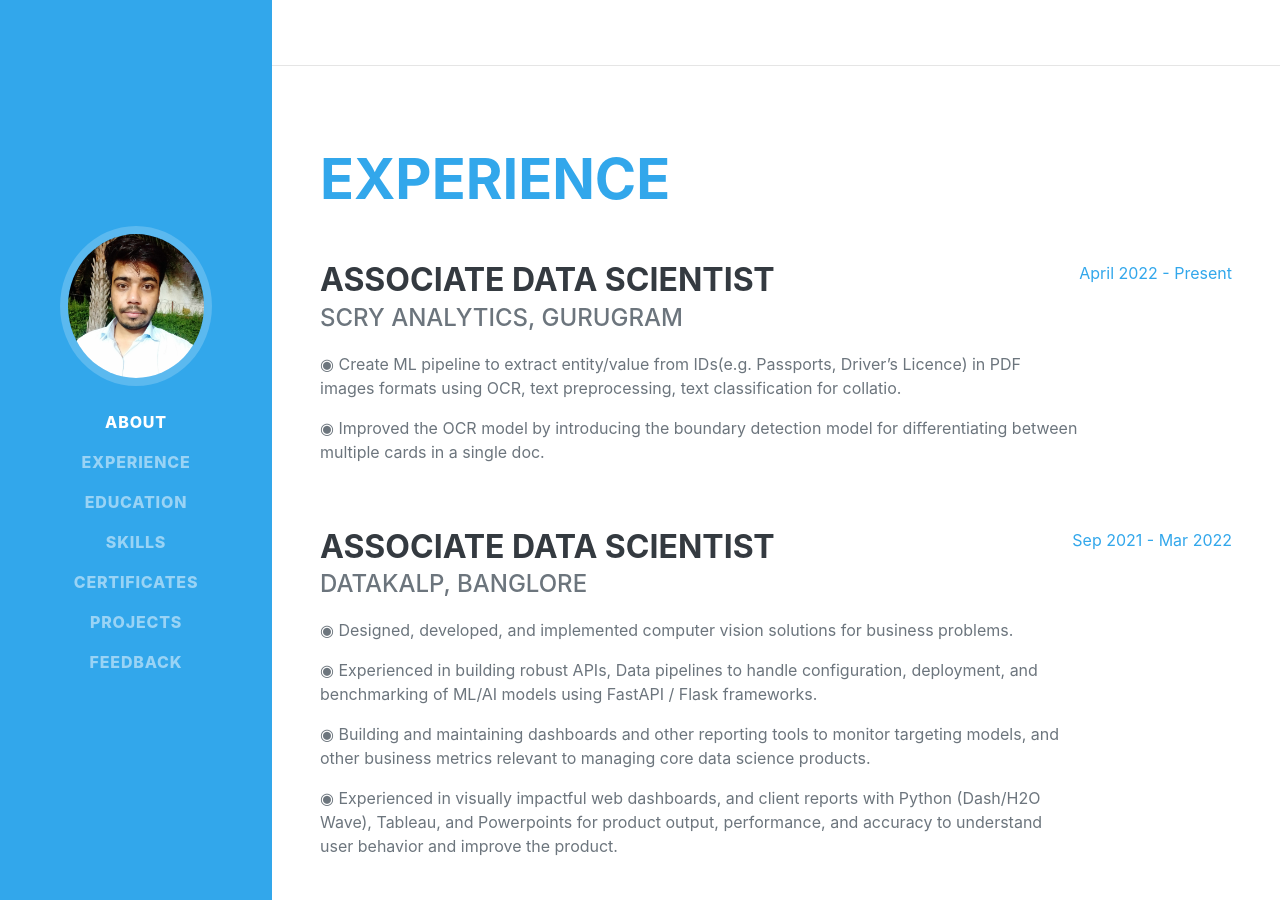
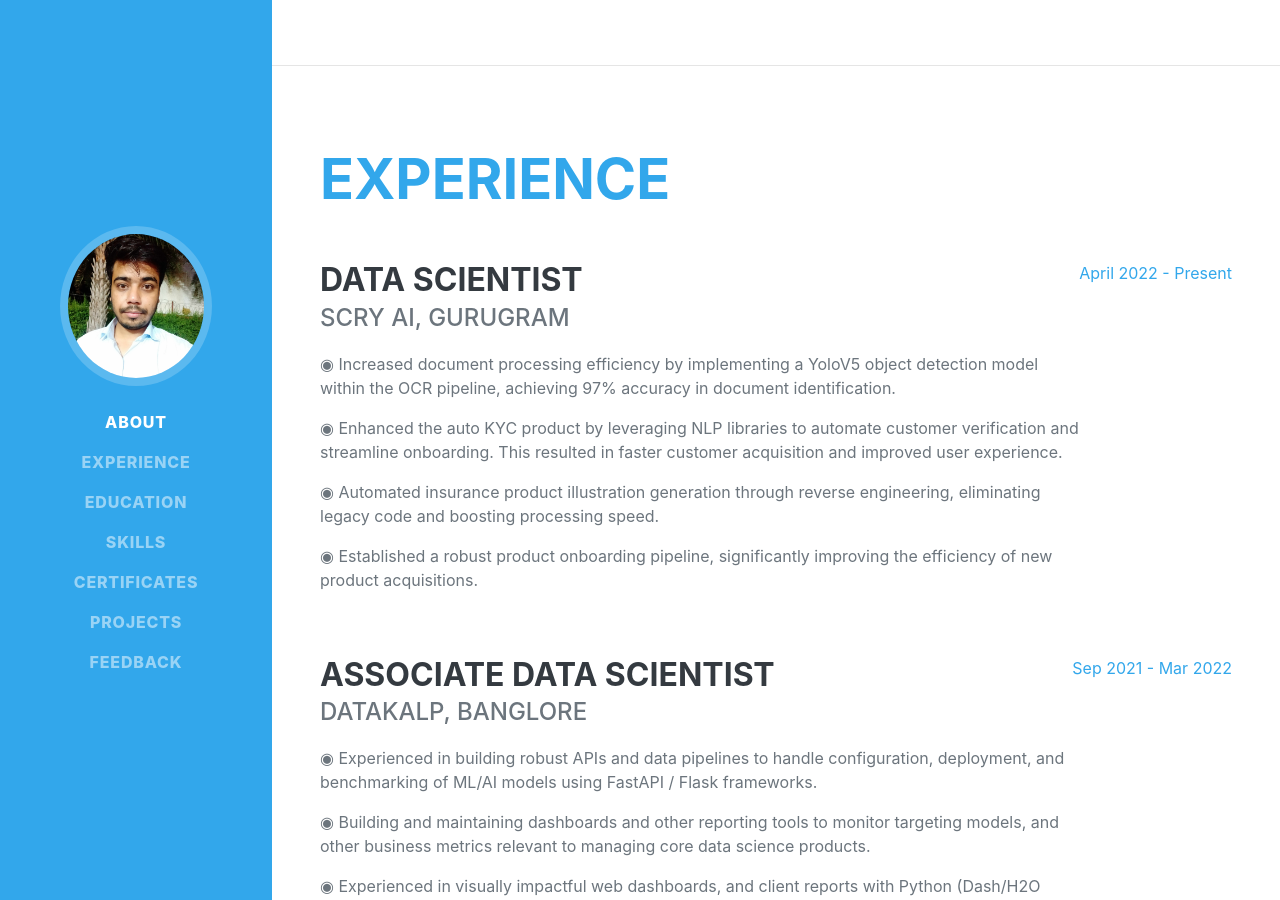
Before and after one commit to codeperfectplus/codeperfectplus.github.io, a Jekyll site: the page built from index.html, in a window 1280 px wide and 900 px high, scrolled down 835 px. Built offline with Jekyll 4.4.1, drawn with Linux system fonts in a browser that asks for light colours; nearby versions of some CDN libraries; some web fonts are replaced; some of the changed text lies outside the part shown.

Commit message:
chore: :book: resume updated

```diff
--- a/_config.yml
+++ b/_config.yml
@@ -16,10 +16,7 @@ dev_username: codeperfectplus
 github_username:  codeperfectplus
 facebook_username: mrperfect9015
 about_me: >- # this means to ignore newlines until "baseurl:"
-  Dedicated, passionate, and competent in new technology with experience in Python, Machine learning,
-  Deep learning and Computer vision. Capable of thinking out-of-the-box to create seamless,
-  exciting products for the target audience. Excellent analytical thinking and written/verbal communication skills.
-
+  Data Scientist (4 yrs) | Insurance & Healthcare AI Expert. Leverage CV & Deep Learning to optimize operations & decision-making.
 
 # Build settings
 theme: minima
--- a/_data/about.json
+++ b/_data/about.json
@@ -1,9 +1,4 @@
 [
-  {
-    "href": "http://codeperfectplus.herokuapp.com/",
-    "src": "https://img.shields.io/badge/ML%20Blog-%2320232a.svg?&amp;style=for-the-badge&amp;logo=bootstrap&amp;logoColor=white",
-    "alt": "blog"
-  },
   {
     "href":"https://www.linkedin.com/in/deepak-raj-35887386/",
     "src":"https://img.shields.io/badge/linkedin%20-%230077B5.svg?&amp;style=for-the-badge&amp;logo=linkedin&amp;logoColor=white",
--- a/_data/certificates.json
+++ b/_data/certificates.json
@@ -18,5 +18,9 @@
   {
     "name": "Introduction to Neural Networks and Deep Learning",
     "issued_by": "IMS Proschool Pvt. LTd."
+  },
+  {
+    "name": "Data Engineering Associate",
+    "issued_by": "Palantir Technologies"
   }
 ]
--- a/_data/experience.json
+++ b/_data/experience.json
@@ -1,10 +1,13 @@
 [
     {
-        "job_title": "Associate Data Scientist",
-        "company": "Scry Analytics, Gurugram",
+        "job_title": "Data Scientist",
+        "company": "Scry AI, Gurugram",
         "description": [
-            "Create ML pipeline to extract entity/value from IDs(e.g. Passports, Driver’s Licence) in PDF images formats using OCR, text preprocessing, text classification for collatio.",
-            "Improved the OCR model by introducing the boundary detection model for differentiating between multiple cards in a single doc."
+            "Increased document processing efficiency by implementing a YoloV5 object detection model within the OCR pipeline, achieving 97% accuracy in document identification.",
+            "Enhanced the auto KYC product by leveraging NLP libraries to automate customer verification and streamline onboarding. This resulted in faster customer acquisition and improved user experience.",
+            "Automated insurance product illustration generation through reverse engineering, eliminating legacy code and boosting processing speed.",
+            "Established a robust product onboarding pipeline, significantly improving the efficiency of new product acquisitions."
+
         ],
         "time_period": "April 2022 - Present"
     },
@@ -12,10 +15,10 @@
         "job_title": "Associate Data Scientist",
         "company": "Datakalp, Banglore",
         "description": [
-            "Designed, developed, and implemented computer vision solutions for business problems.",
-            "Experienced in building robust APIs, Data pipelines to handle configuration, deployment, and benchmarking of ML/AI models using FastAPI / Flask frameworks.",
+            "Experienced in building robust APIs and data pipelines to handle configuration, deployment, and benchmarking of ML/AI models using FastAPI / Flask frameworks.",
             "Building and maintaining dashboards and other reporting tools to monitor targeting models, and other business metrics relevant to managing core data science products.",
-            "Experienced in visually impactful web dashboards, and client reports with Python (Dash/H2O Wave), Tableau, and Powerpoints for product output, performance, and accuracy to understand user behavior and improve the product."
+            "Experienced in visually impactful web dashboards, and client reports with Python (Dash/H2O Wave), Tableau, and Powerpoints for product output, performance, and accuracy to understand user behaviour and improve the product."
+
         ],
         "time_period": "Sep 2021 - Mar 2022"
     },
```
Also changed, not shown: _data/projects.json (+6 -6 lines), Gemfile.lock (deleted), 2 other files.
